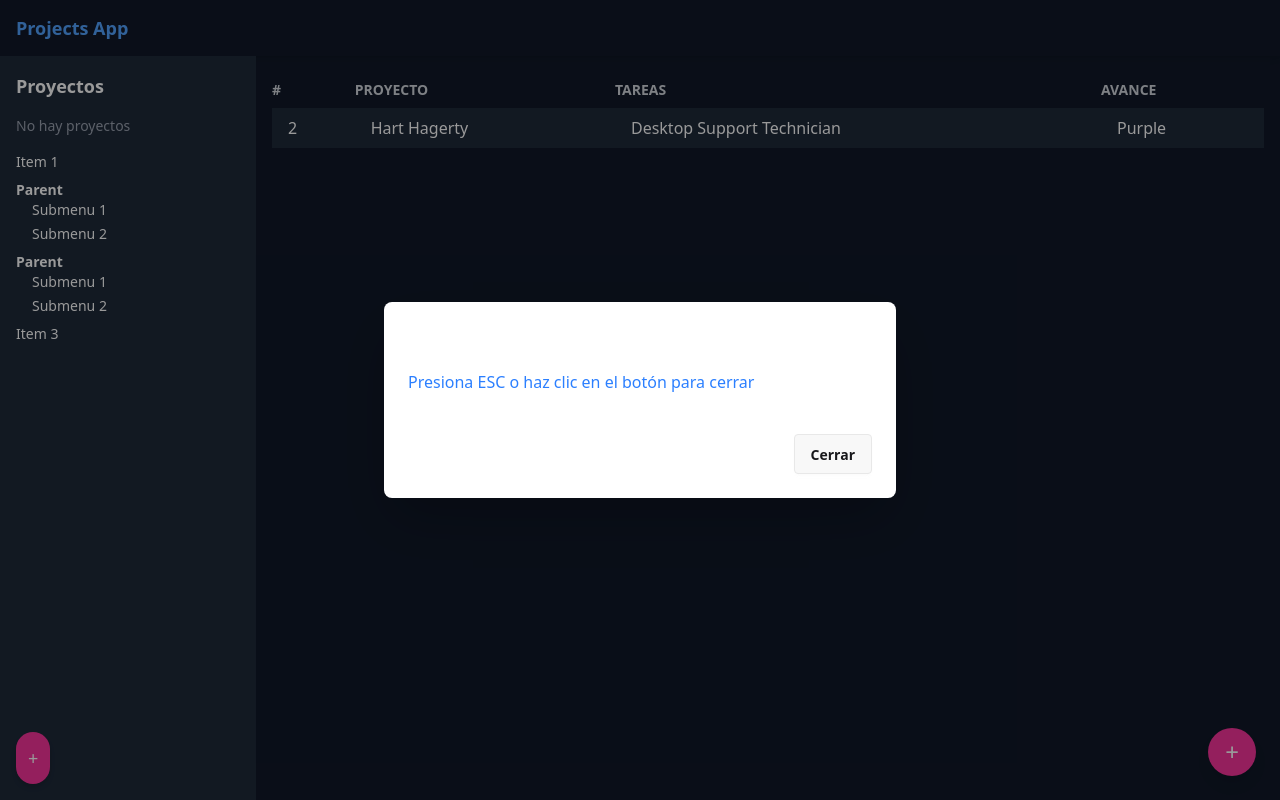
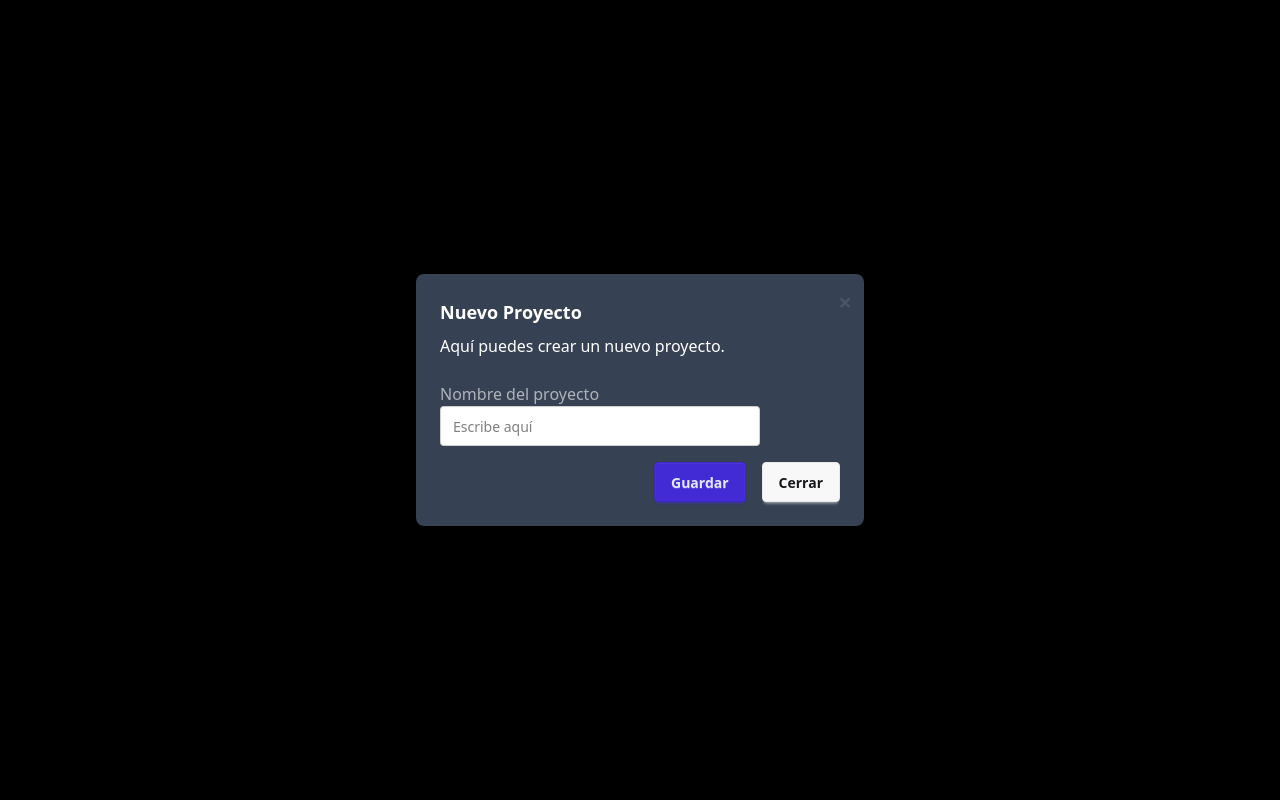
Before and after one commit to Wengon24/Ultimo_Lab, a Vue app in the folder Clase 29/: page / in a window 1280 px wide. Both pictures are taken after a click on the button "Botón flotante". Built offline with nearby package versions, Linux system fonts and the light colour scheme; the HTML template or start-up script is replaced by a standard one.

Commit message:
El Model y Los Slots y instalacion de pinia

```diff
--- a/Clase 29/package.json
+++ b/Clase 29/package.json
@@ -12,6 +12,7 @@
   },
   "dependencies": {
     "@tailwindcss/vite": "^4.1.8",
+    "pinia": "^3.0.3",
     "tailwindcss": "^4.1.8",
     "vue": "^3.5.13",
     "vue-router": "^4.5.0"
--- a/Clase 29/src/App.vue
+++ b/Clase 29/src/App.vue
@@ -2,6 +2,8 @@
 import { RouterLink, RouterView } from 'vue-router'
 import Side from './components/Side.vue';
 import FloatingButton from './components/FloatingButton.vue';
+import { createPinia } from 'pinia'
+const pinia = createPinia()
 </script>
 
 <template>
--- a/Clase 29/src/Layout/LandingLayout.vue
+++ b/Clase 29/src/Layout/LandingLayout.vue
@@ -4,13 +4,7 @@ import Sidebar from '../components/Side.vue'
 import Topbar from '../components/Top.vue'
 import { ref, provide } from 'vue'
 
-const isModalOpen = ref(false)
 
-provide('modalControl', {
-  isModalOpen,
-  openModal: () => { isModalOpen.value = true },
-  closeModal: () => { isModalOpen.value = false },
-})
 </script>
 
 <template>
@@ -29,14 +23,5 @@ provide('modalControl', {
       </main>
     </div>
 
-    <dialog :open="isModalOpen" class="modal" @close="isModalOpen = false">
-      <div class="modal-box">
-        <h3 class="text-lg font-bold">¡Hola!</h3>
-        <p class="py-4 text-blue-500">Presiona ESC o haz clic en el botón para cerrar</p>
-        <div class="modal-action">
-          <button class="btn" @click="isModalOpen = false">Cerrar</button>
-        </div>
-      </div>
-    </dialog>
   </div>
 </template>
--- /dev/null
+++ b/Clase 29/src/components/ModalSlots.vue
@@ -0,0 +1,46 @@
+<template>
+  <div
+    v-if="isOpen"
+    class="fixed inset-0 bg-black bg-opacity-50 flex items-center justify-center z-50"
+    @keydown.esc="$emit('close')"
+    tabindex="0"
+  >
+    <div class="bg-gray-700 rounded-lg shadow-lg max-w-md w-full p-6 relative" @click.stop>
+
+
+      <header class="mb-4">
+        <slot name="header"></slot>
+      </header>
+
+
+      <main class="mb-4">
+        <slot></slot>
+      </main>
+
+
+      <footer class="flex justify-end gap-2">
+        <slot name="actions"></slot>
+      </footer>
+
+      <button
+        class="absolute top-3 right-3 text-gray-600 hover:text-gray-900 text-2xl font-bold"
+        @click="$emit('close')"
+        aria-label="Cerrar modal"
+      >
+        &times;
+      </button>
+    </div>
+  </div>
+</template>
+
+<script setup>
+defineProps({
+  isOpen: Boolean
+})
+</script>
+
+<style scoped>
+div[tabindex="0"] {
+  outline: none;
+}
+</style>
--- a/Clase 29/src/components/Side.vue
+++ b/Clase 29/src/components/Side.vue
@@ -1,22 +1,7 @@
 <script setup lang="ts">
 import { inject, Ref } from 'vue'
 
-interface ModalControl {
-  isModalOpen: Ref<boolean>;
-  openModal: () => void;
-  closeModal: () => void;
-}
 
-const modalControl = inject<ModalControl>('modalControl')
-
-
-if (!modalControl) {
-  console.error('modalControl no encontrado en Sidebar.vue')
-}
-
-function openModalFromSidebar() {
-  modalControl?.openModal()
-}
 </script>
 <template>
   <aside>
@@ -48,7 +33,7 @@ function openModalFromSidebar() {
       class="absolute bottom-4 left-4 bg-pink-500 text-white p-3 rounded-full text-lg shadow-md"
       @click="openModalFromSidebar"
     >
-      +
+      Hola!!
     </button>
   </aside>
 </template>
--- a/Clase 29/src/views/Proje.vue
+++ b/Clase 29/src/views/Proje.vue
@@ -1,18 +1,27 @@
 
 <script setup lang="ts">
-import { inject, Ref } from 'vue'
+import { ref } from 'vue'
 import FloatingButton from '../components/FloatingButton.vue'
+import ProjectModal from '../components/ModalSlots.vue'
 
-interface ModalControl {
-  isModalOpen: Ref<boolean>
-  openModal: () => void
-  closeModal: () => void
+
+const isModalOpen = ref(false)
+
+function openModal() {
+  isModalOpen.value = true
 }
 
-const modalControl = inject<ModalControl>('modalControl')
+function closeModal() {
+  isModalOpen.value = false
+}
 
-function openModalFromSidebar() {
-  modalControl?.openModal()
+function handleSave() {
+  alert('Proyecto guardado exitosamente')
+  closeModal()
+}
+
+function handleClose() {
+  closeModal()
 }
 </script>
 
@@ -38,5 +47,30 @@ function openModalFromSidebar() {
     </table>
   </div>
 
-  <FloatingButton position="right" @click="openModalFromSidebar" />
+  <FloatingButton position="right" @click="openModal" />
+
+  <ProjectModal :isOpen="isModalOpen" @close="closeModal">
+  <template #header>
+    <h3 class="text-lg font-bold">Nuevo Proyecto</h3>
+    <p class="py-2">Aquí puedes crear un nuevo proyecto.</p>
+  </template>
+
+
+  <div class="form-control w-full max-w-xs space-y-4">
+    <div>
+      <label class="label">
+        <span class="label-text">Nombre del proyecto</span>
+      </label>
+      <input type="text" placeholder="Escribe aquí" class="input input-bordered text-black bg-white w-full max-w-xs" />
+
+    </div>
+
+  </div>
+
+  <template #actions>
+    <button class="btn btn-primary mr-2" @click="handleSave">Guardar</button>
+    <button class="btn" @click="handleClose">Cerrar</button>
+  </template>
+</ProjectModal>
+
 </template>
```
Also changed, not shown: 1 other file (tests, documents, lock files or other folders).
